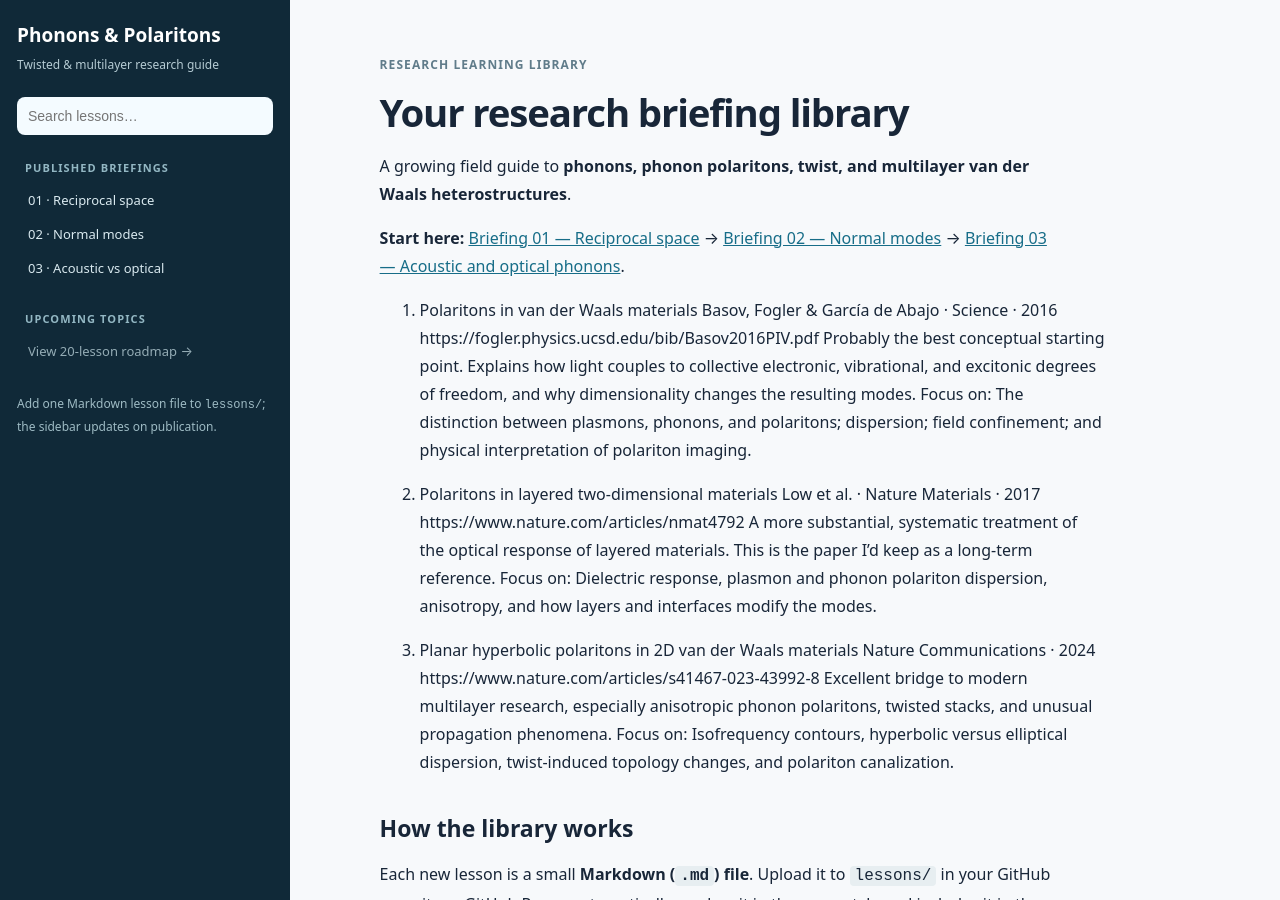
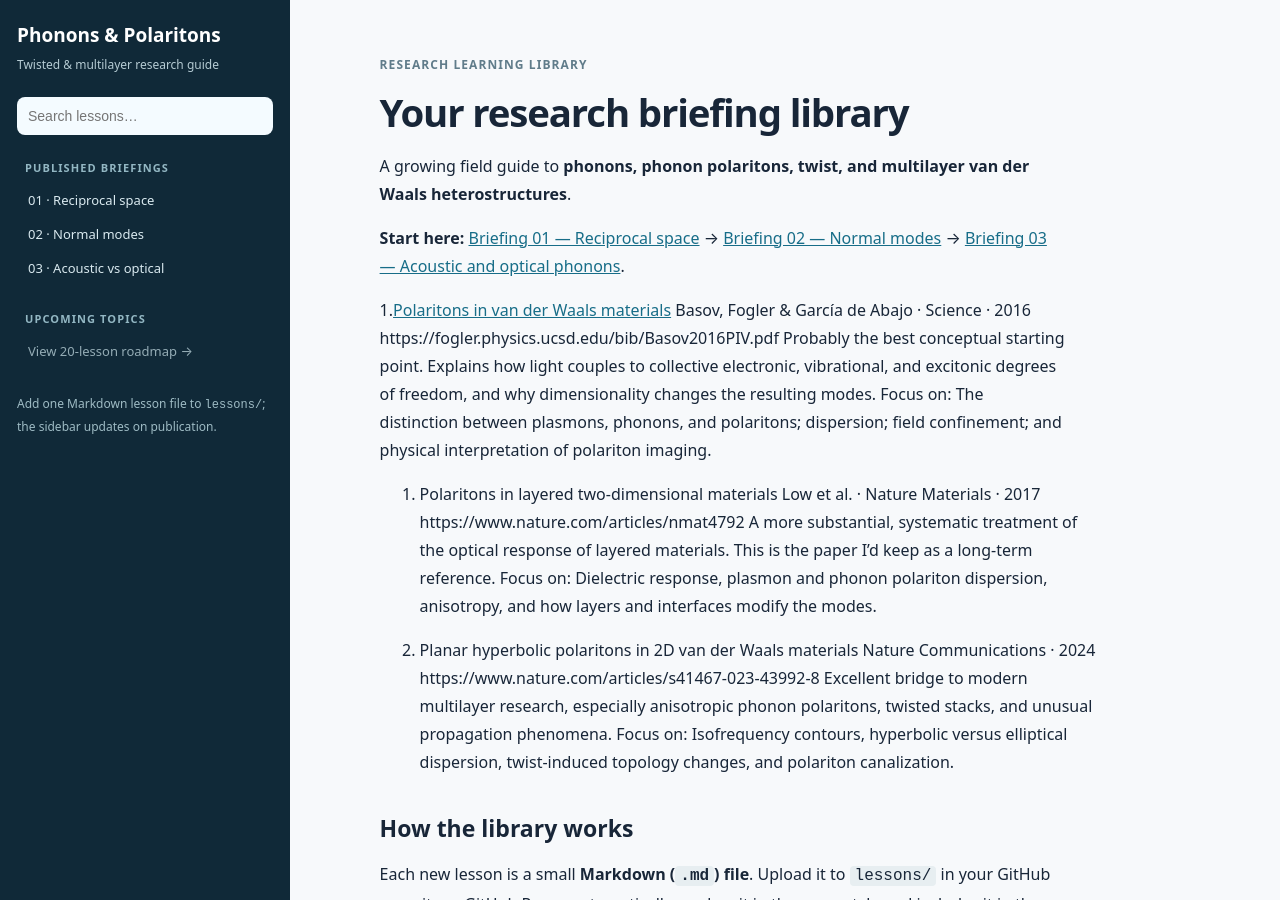
Before and after one commit to NasimMirzajani/phonon-guide, a Jekyll site: the page built from index.md, in a window 1280 px wide and 900 px high. Built offline with Jekyll 4.4.1, drawn with Linux system fonts in a browser that asks for light colours; part of the change alters nothing that is shown.

Commit message:
Add hyperlink and context to polaritons reference
Updated the reference for 'Polaritons in van der Waals materials' to include a hyperlink and additional context.

```diff
--- a/index.md
+++ b/index.md
@@ -8,7 +8,7 @@ A growing field guide to **phonons, phonon polaritons, twist, and multilayer van
 **Start here:** [Briefing 01 — Reciprocal space]({{ '/lessons/01-reciprocal-space/' | relative_url }}) → [Briefing 02 — Normal modes]({{ '/lessons/02-normal-modes/' | relative_url }}) → [Briefing 03 — Acoustic and optical phonons]({{ '/lessons/03-acoustic-optical/' | relative_url }}).
 
 
-1. Polaritons in van der Waals materials
+1.<a href="https://fogler.physics.ucsd.edu/bib/Basov2016PIV.pdf">Polaritons in van der Waals materials</a>
 Basov, Fogler & García de Abajo · Science · 2016
 https://fogler.physics.ucsd.edu/bib/Basov2016PIV.pdf
 Probably the best conceptual starting point. Explains how light couples to collective electronic, vibrational, and excitonic degrees of freedom, and why dimensionality changes the resulting modes.
```
